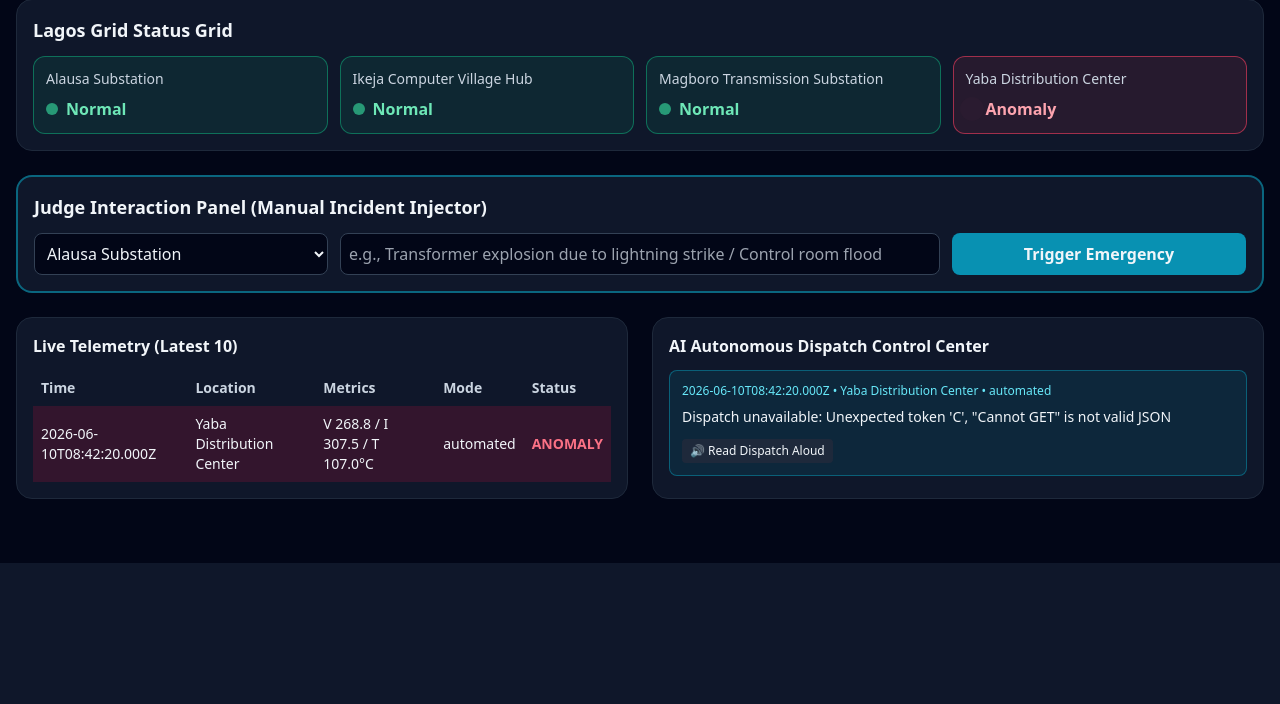
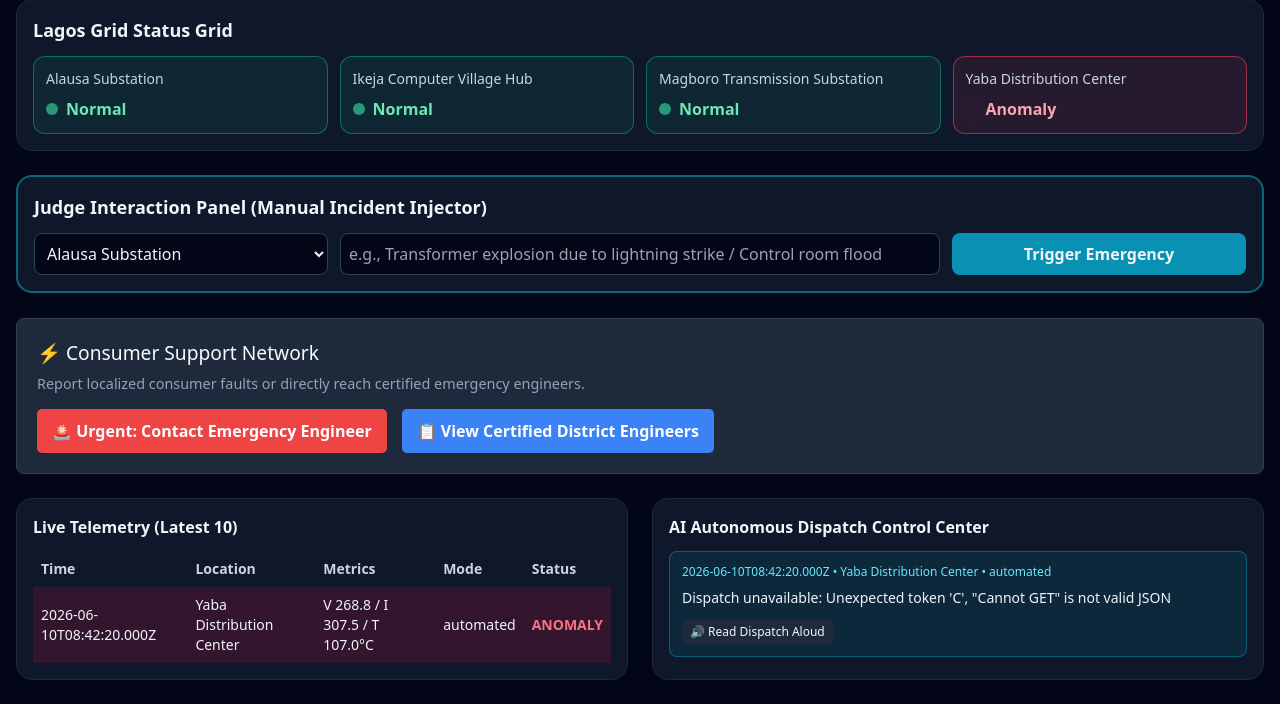
Before and after one commit to legendONE382/VoltWatch-AI, a Python web app: template monitoring/templates/monitoring/dashboard.html in a window 1280 px wide. Shown: the part 237-941 px from the top of the page. Before the commit the page ends 800 px from the top, so only its background shows below. Run offline with Jinja, Linux system fonts and the light colour scheme; the template is opened without the code that fills it, so the values that code supplies are empty; some libraries are stand-ins or nearby versions.

Commit message:
add coustomer support

```diff
--- a/monitoring/templates/monitoring/dashboard.html
+++ b/monitoring/templates/monitoring/dashboard.html
@@ -5,6 +5,7 @@
   <meta name="viewport" content="width=device-width, initial-scale=1.0" />
   <title>VoltWatch AI</title>
   <script src="https://cdn.tailwindcss.com"></script>
+  <script src="https://cdn.jsdelivr.net/npm/marked/marked.min.js"></script>
 </head>
 <body class="bg-slate-950 text-slate-100 min-h-screen">
   <div class="max-w-7xl mx-auto px-4 py-6 space-y-6">
@@ -34,6 +35,38 @@
         <button id="trigger-emergency" class="md:col-span-1 rounded-lg bg-cyan-600 hover:bg-cyan-500 p-2 font-semibold">Trigger Emergency</button>
       </div>
     </section>
+    <div class="consumer-help-section" style="margin-top: 25px; padding: 20px; background-color: #1e293b; border-radius: 8px; border: 1px solid #334155;">
+    <h3 style="color: #f8fafc; margin-bottom: 5px; font-size: 1.2rem;">⚡ Consumer Support Network</h3>
+    <p style="color: #94a3b8; font-size: 0.9rem; margin-bottom: 15px;">Report localized consumer faults or directly reach certified emergency engineers.</p>
+
+    <div style="display: flex; gap: 15px; flex-wrap: wrap;">
+        <button onclick="openProfessionalContact()" style="background-color: #ef4444; color: white; border: none; padding: 10px 15px; border-radius: 5px; font-weight: 600; cursor: pointer; display: flex; align-items: center; gap: 8px;">
+            🚨 Urgent: Contact Emergency Engineer
+        </button>
+
+        <button onclick="toggleDirectory()" style="background-color: #3b82f6; color: white; border: none; padding: 10px 15px; border-radius: 5px; font-weight: 600; cursor: pointer;">
+            📋 View Certified District Engineers
+        </button>
+    </div>
+
+    <div id="professional-directory" style="display: none; margin-top: 15px; background: #0f172a; padding: 15px; border-radius: 6px;">
+        <h4 style="color: #38bdf8; margin-bottom: 10px; font-size: 1rem;">Available Hub Engineers (Lagos Grid)</h4>
+        <ul style="list-style: none; padding: 0; color: #cbd5e1; font-size: 0.9rem;">
+            <li style="padding: 8px 0; border-bottom: 1px solid #1e293b; display: flex; justify-content: space-between;">
+                <span>👷‍♂️ Engr. Tunde (Alausa District)</span>
+                <strong style="color: #4ade80;">● Online</strong>
+            </li>
+            <li style="padding: 8px 0; border-bottom: 1px solid #1e293b; display: flex; justify-content: space-between;">
+                <span><span>👷‍♂️ Engr. Chidi (Ikeja Hub)</span></span>
+                <strong style="color: #4ade80;">● Online</strong>
+            </li>
+            <li style="padding: 8px 0; display: flex; justify-content: space-between;">
+                <span>👷‍♂️ Engr. Biodun (Magboro Feed)</span>
+                <strong style="color: #fbbf24;">● On Field</strong>
+            </li>
+        </ul>
+    </div>
+</div>
 
     <section class="grid grid-cols-1 lg:grid-cols-2 gap-6">
       <article class="rounded-2xl bg-slate-900 border border-slate-800 p-4">
@@ -69,6 +102,27 @@
 function saveLogs(){ localStorage.setItem(STORAGE_KEY, JSON.stringify(logs)); }
 function loadLogs(){ try{ logs = JSON.parse(localStorage.getItem(STORAGE_KEY) || '[]'); } catch { logs=[]; } }
 function fmt(n){ return Number(n).toFixed(1); }
+
+// Toggle the local technician/professional list view
+function toggleDirectory() {
+    const directory = document.getElementById('professional-directory');
+    if (directory.style.display === 'none') {
+        directory.style.display = 'block';
+    } else {
+        directory.style.display = 'none';
+    }
+}
+
+// Trigger direct action for consumer emergency contact
+function openProfessionalContact() {
+    // We simulate dispatching a localized consumer notification
+    alert("VoltWatch Router: Connecting you to the nearest on-duty Alausa Grid Professional via instant fallback dispatch...");
+
+    // Fallback: Open a direct communication channel (e.g., pre-filled WhatsApp link to a mock support desk)
+    const mockProfessionalPhone = "2348023062535"; // Using a placeholder structure
+    const message = encodeURIComponent("VoltWatch Consumer Alert: I need assistance regarding a localized utility fault in my zone.");
+    window.open(`https://wa.me/${mockProfessionalPhone}?text=${message}`, '_blank');
+}
 
 function updateKpis(){
   const anomalies = logs.filter(l => l.is_anomaly).length;
@@ -206,7 +260,7 @@
   loadLogs();
   renderAll();
   simulationTick();
-  setInterval(simulationTick, 30000);
+  setInterval(simulationTick, 20000);
 }
 init();
 </script>
```
